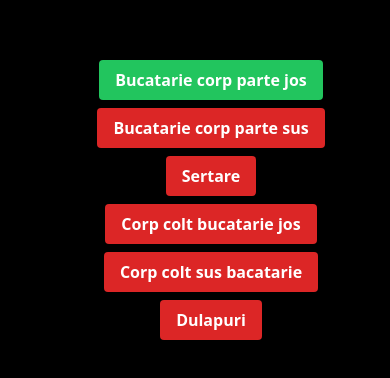
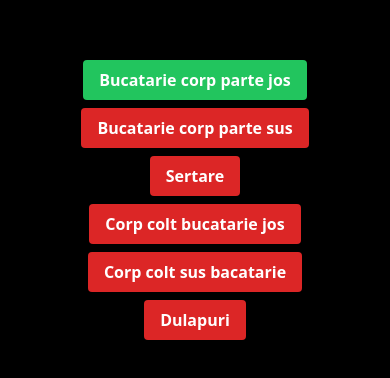
Before and after one commit to homoki-denis/mobila-corp-calculator, a Nuxt app: page / in a window 390 px wide. Shown: the part 196-574 px from the top of the page. Built offline with nearby package versions, Linux system fonts and the light colour scheme.

Commit message:
fix: mobile

```diff
--- a/pages/index.vue
+++ b/pages/index.vue
@@ -1,5 +1,5 @@
 <template>
-  <div class="w-full flex justify-center items-center min-h-90 mx-4">
+  <div class="w-full flex justify-center items-center min-h-90">
     <div
       class="gap-2 flex justify-center items-center flex-wrap flex-col md:flex-row"
     >
```
